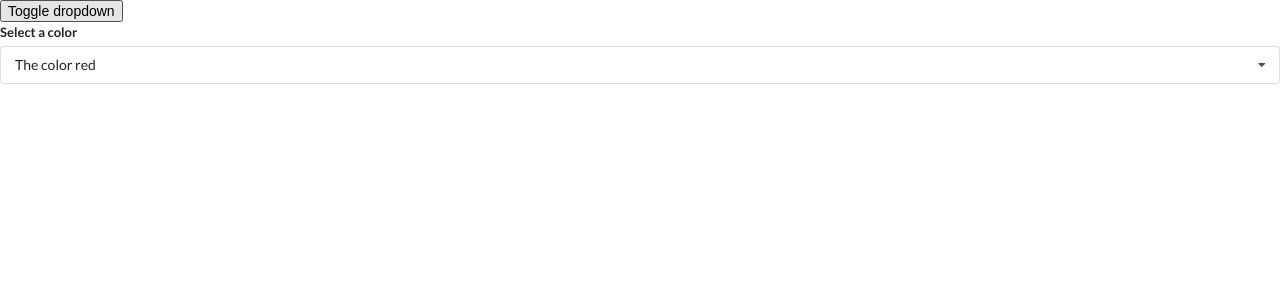
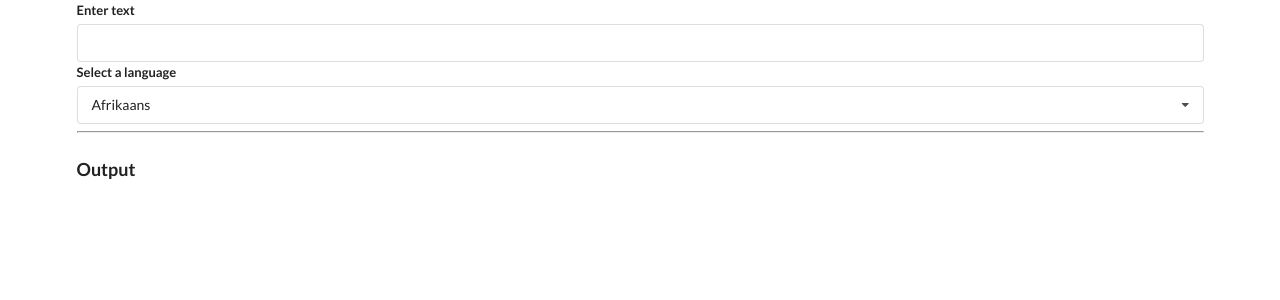
Before and after one commit to dc-diogo/react-widgets, a React (Create React App) app: page / in a window 1280 px wide. Shown: the top 300 px of the page. Built offline with nearby package versions, Linux system fonts and the light colour scheme; no server answers.

Commit message:
Creating translation component

```diff
--- a/src/App.js
+++ b/src/App.js
@@ -2,6 +2,8 @@
 import Accordion from './components/Accordion';
 import Search from './components/Search';
 import Dropdown from './components/Dropdown';
+import Translate from './components/Translate';
+
 const items = [
   {
     title: 'What is React',
@@ -36,21 +38,10 @@
 
 const App = () => {
   const [selected, setSelected] = useState(options[0]);
-  const [showDropdown, setShowDropdown] = useState(true);
 
   return (
     <div>
-      <button onClick={() => setShowDropdown(!showDropdown)}>
-        {' '}
-        Toggle dropdown
-      </button>
-      {showDropdown ? (
-        <Dropdown
-          selected={selected}
-          onSelectedChange={setSelected}
-          options={options}
-        />
-      ) : null}
+      <Translate />
     </div>
   );
 };
--- /dev/null
+++ b/src/components/Convert.js
@@ -0,0 +1,42 @@
+import React, { useState, useEffect } from 'react';
+import axios from 'axios';
+
+const Convert = ({ language, text }) => {
+  const [translated, setTranslated] = useState('');
+  const [debouncedText, setDebouncedText] = useState('text');
+
+  useEffect(() => {
+    const timerId = setTimeout(() => {
+      setDebouncedText(text);
+    }, 500);
+    return () => {
+      clearTimeout(timerId);
+    };
+  }, [text]);
+
+  useEffect(() => {
+    const doTranslation = async () => {
+      const { data } = await axios.post(
+        'https://translation.googleapis.com/language/translate/v2',
+        {},
+        {
+          params: {
+            q: debouncedText,
+            target: language.value,
+            key: 'AIzaSyCHUCmpR7cT_yDFHC98CZJy2LTms-IwDlM'
+          }
+        }
+      );
+      setTranslated(data.data.translations[0].translatedText);
+    };
+    doTranslation();
+  }, [language, debouncedText]);
+
+  return (
+    <div>
+      <h1 className="ui header">{translated}</h1>
+    </div>
+  );
+};
+
+export default Convert;
--- a/src/components/Dropdown.js
+++ b/src/components/Dropdown.js
@@ -1,6 +1,6 @@
 import React, { useState, useEffect, useRef } from 'react';
 
-const Dropdown = ({ options, selected, onSelectedChange }) => {
+const Dropdown = ({ options, selected, onSelectedChange, label }) => {
   const [open, setOpen] = useState(false);
   const ref = useRef();
 
@@ -37,7 +37,7 @@
   return (
     <div ref={ref} className="ui form">
       <div className="field">
-        <label className="label">Select a color</label>
+        <label className="label">{label}</label>
         <div
           onClick={() => setOpen(!open)}
           className={`ui selection dropdown ${open ? 'visible active' : ''}`}>
--- /dev/null
+++ b/src/components/Translate.js
@@ -0,0 +1,48 @@
+import React, { useState } from 'react';
+import Dropdown from './Dropdown';
+import Convert from './Convert';
+//
+//
+
+const options = [
+  {
+    label: 'Afrikaans',
+    value: 'af'
+  },
+  {
+    label: 'Arabic',
+    value: 'ar'
+  },
+  {
+    label: 'Hindi',
+    value: 'hi'
+  }
+];
+
+const Translate = () => {
+  const [language, setLanguage] = useState(options[0]);
+  const [text, setText] = useState('');
+
+  return (
+    <div className="ui container">
+      <div className="ui form">
+        <div className="field">
+          <label>Enter text</label>
+          <input value={text} onChange={(e) => setText(e.target.value)} />
+        </div>
+      </div>
+
+      <Dropdown
+        label="Select a language"
+        options={options}
+        selected={language}
+        onSelectedChange={setLanguage}
+      />
+      <hr />
+      <h3 className="ui header">Output </h3>
+      <Convert text={text} language={language} />
+    </div>
+  );
+};
+
+export default Translate;
```
